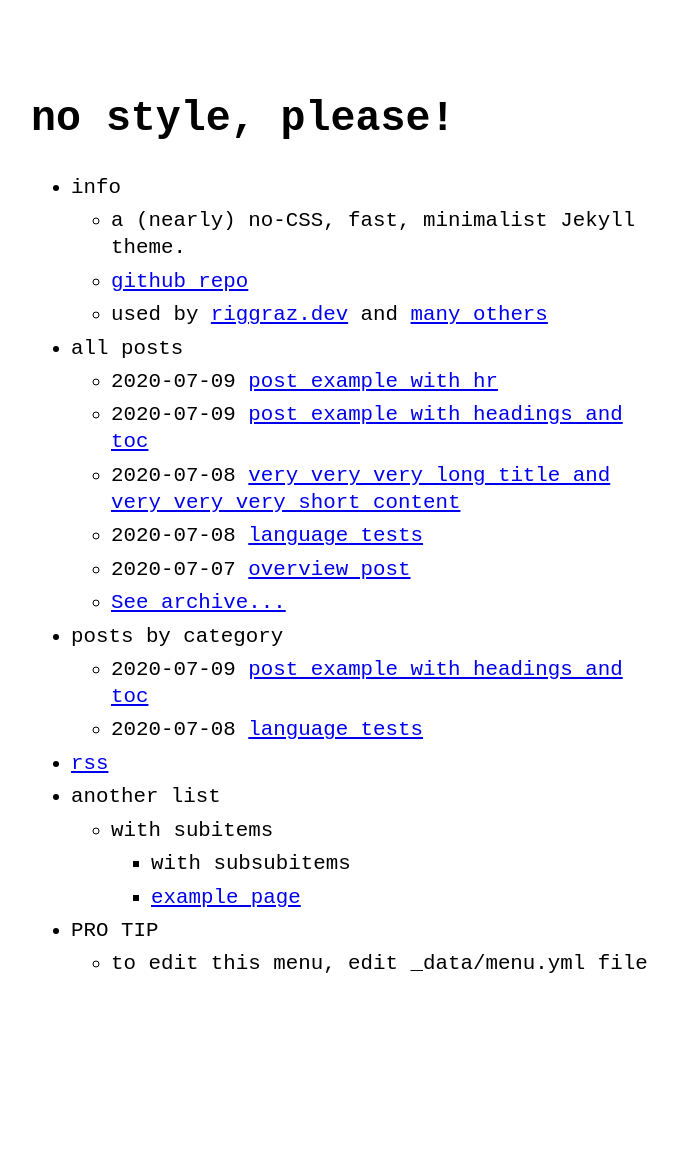
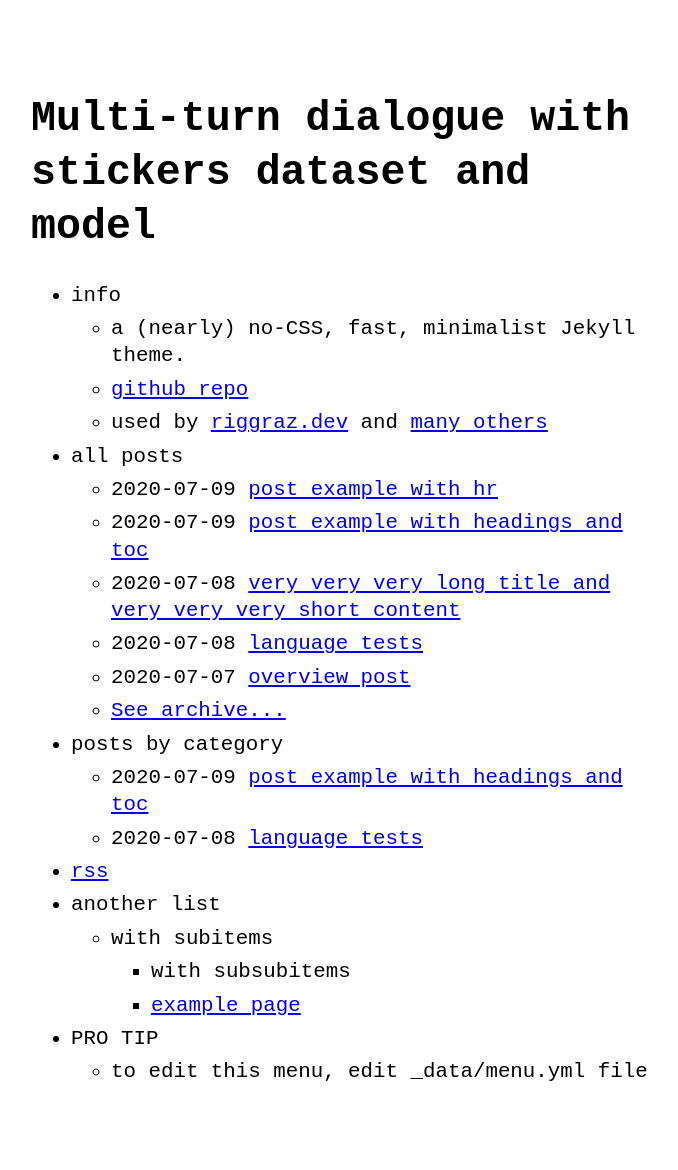
Before and after one commit to feizc/demo, a Jekyll site: the page built from index.md, in a window 1280 px wide. Shown: the whole page, without its empty margins (289-967 px from the left). Built offline with Jekyll 4.4.1, drawn with Linux system fonts in a browser that asks for light colours; before the commit the page ends 1062 px from its top, so only the background shows below that.

Commit message:
change title

```diff
--- a/_config.yml
+++ b/_config.yml
@@ -1,4 +1,4 @@
-title: no style, please! # name of the site
+title: Multi-turn dialogue with stickers dataset and model # name of the site
 author: Riccardo Graziosi # name of site's author
 email: riccardo.graziosi97@gmail.com # email of site's author
 url: https://riggraz.dev # root address of the site
```
